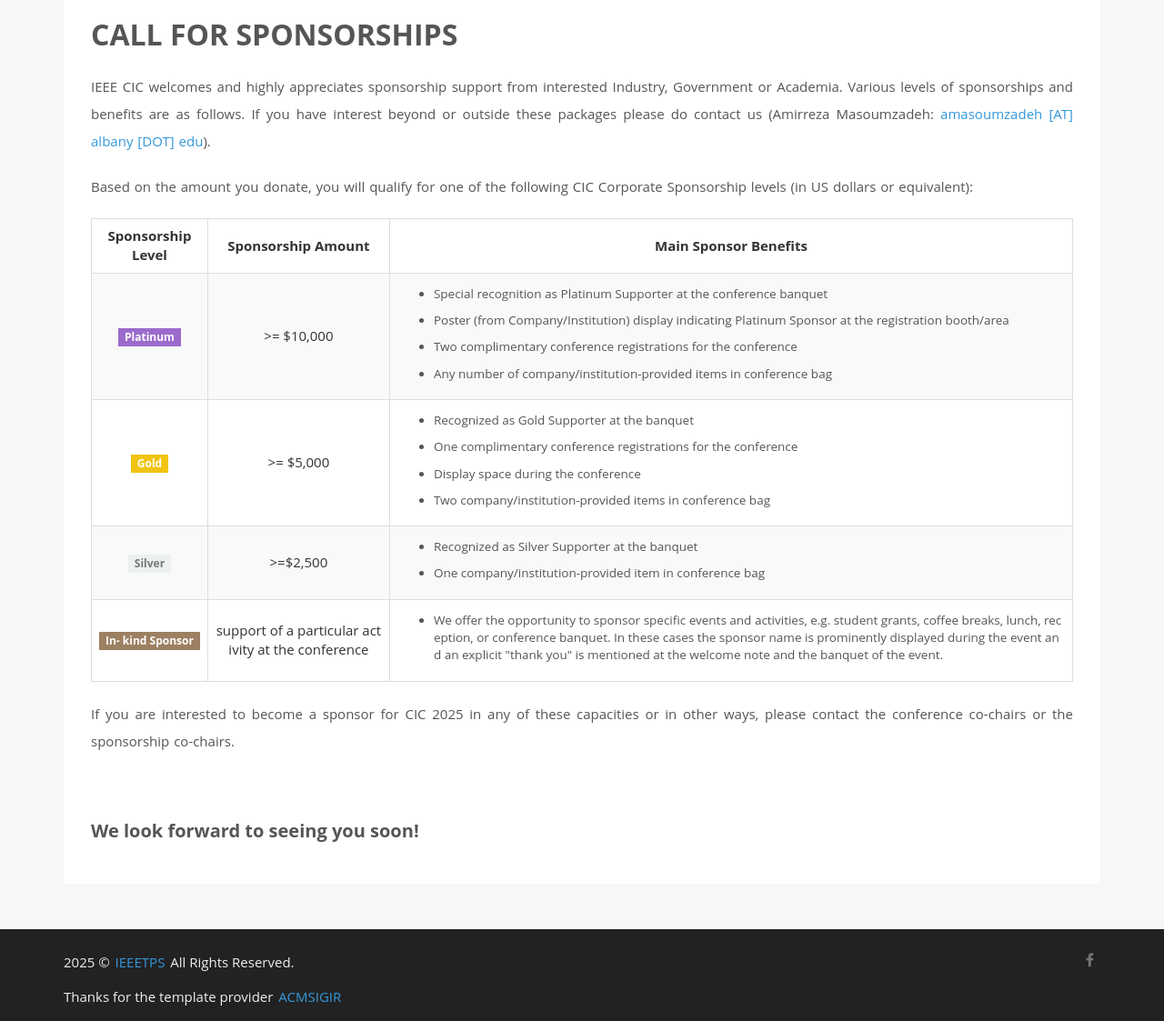
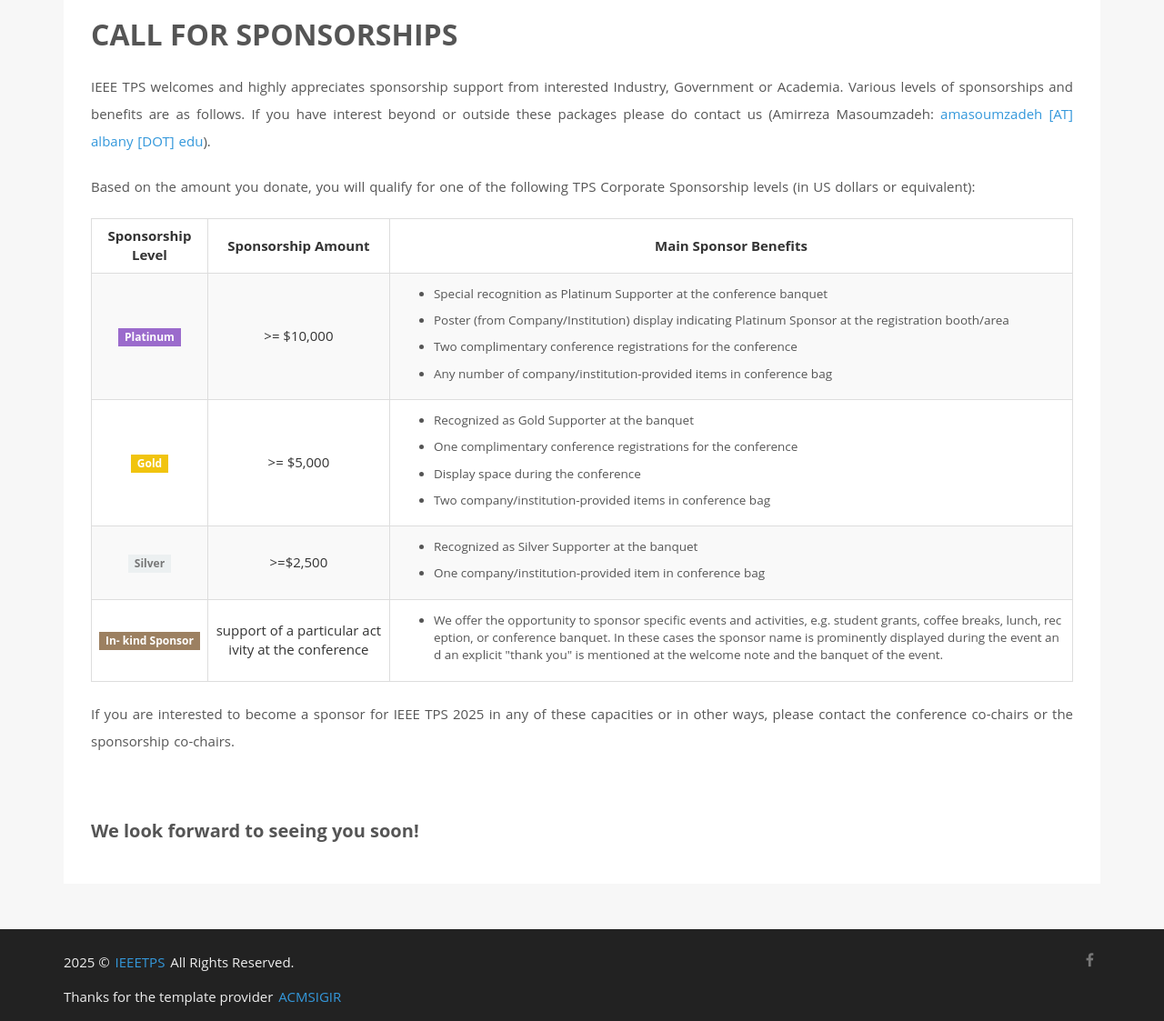
Before and after one commit to Chandler-He/IEEE_CIC-TPS-CogMI_Website, a Jekyll site: the page built from tps2025/call-for-sponsors/index.html, in a window 1280 px wide. Shown: the part 1051-2174 px from the top of the page at 91% size. Built offline with Jekyll 4.4.1, drawn with Linux system fonts in a browser that asks for light colours.

Commit message:
update sponsor

```diff
--- a/tps2025/call-for-sponsors/index.html
+++ b/tps2025/call-for-sponsors/index.html
@@ -11,7 +11,7 @@
 <html lang="en"> <!--<![endif]-->
 
 <head>
-    <title>CIC 2025</title>
+    <title>IEEE TPS 2025</title>
     {% include head.html %}
     <link rel="stylesheet" href="{{ site.baseurl }}/assets/css/header-v3.css">
 </head>
@@ -44,14 +44,14 @@
                     <div class="news-v3-in">
                         <h2><strong>Call for Sponsorships</strong></h2>
 
-                        <p>IEEE CIC welcomes and highly appreciates sponsorship support from interested Industry,
+                        <p>IEEE TPS welcomes and highly appreciates sponsorship support from interested Industry,
                             Government
                             or Academia. Various levels of sponsorships and benefits are as follows. If you have
                             interest
                             beyond or outside these packages please do contact us (Amirreza Masoumzadeh:
                             <a href="mailto:amasoumzadeh@albany.edu">amasoumzadeh [AT] albany [DOT] edu</a>).
                         </p>
-                        <p>Based on the amount you donate, you will qualify for one of the following CIC Corporate
+                        <p>Based on the amount you donate, you will qualify for one of the following TPS Corporate
                             Sponsorship levels (in US dollars or equivalent):</p>
 
                         <!--this table hidden on mobile,show on pc&pad-->
@@ -246,7 +246,7 @@
                             <li>Your logo and URL on the CIC 2025 Web site</li>
                             <li>Access to students for potential employment opportunities</li>
                         </ul> -->
-                        <p>If you are interested to become a sponsor for CIC 2025 in any of these capacities or in other
+                        <p>If you are interested to become a sponsor for IEEE TPS 2025 in any of these capacities or in other
                             ways, please contact the conference co-chairs or the sponsorship co-chairs.</p>
                         <p>&nbsp;</p>
                         <h3><strong>We look forward to seeing you soon! </strong></h3>
```
